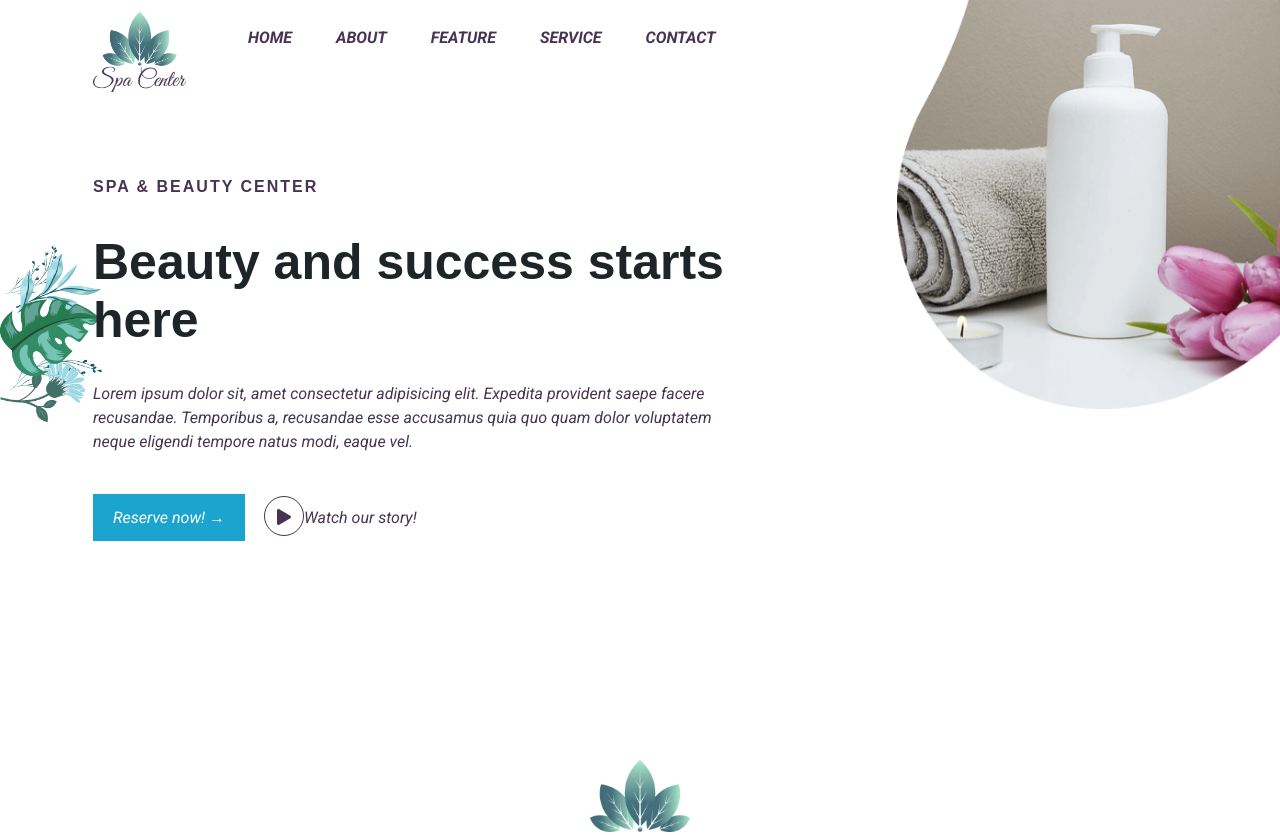
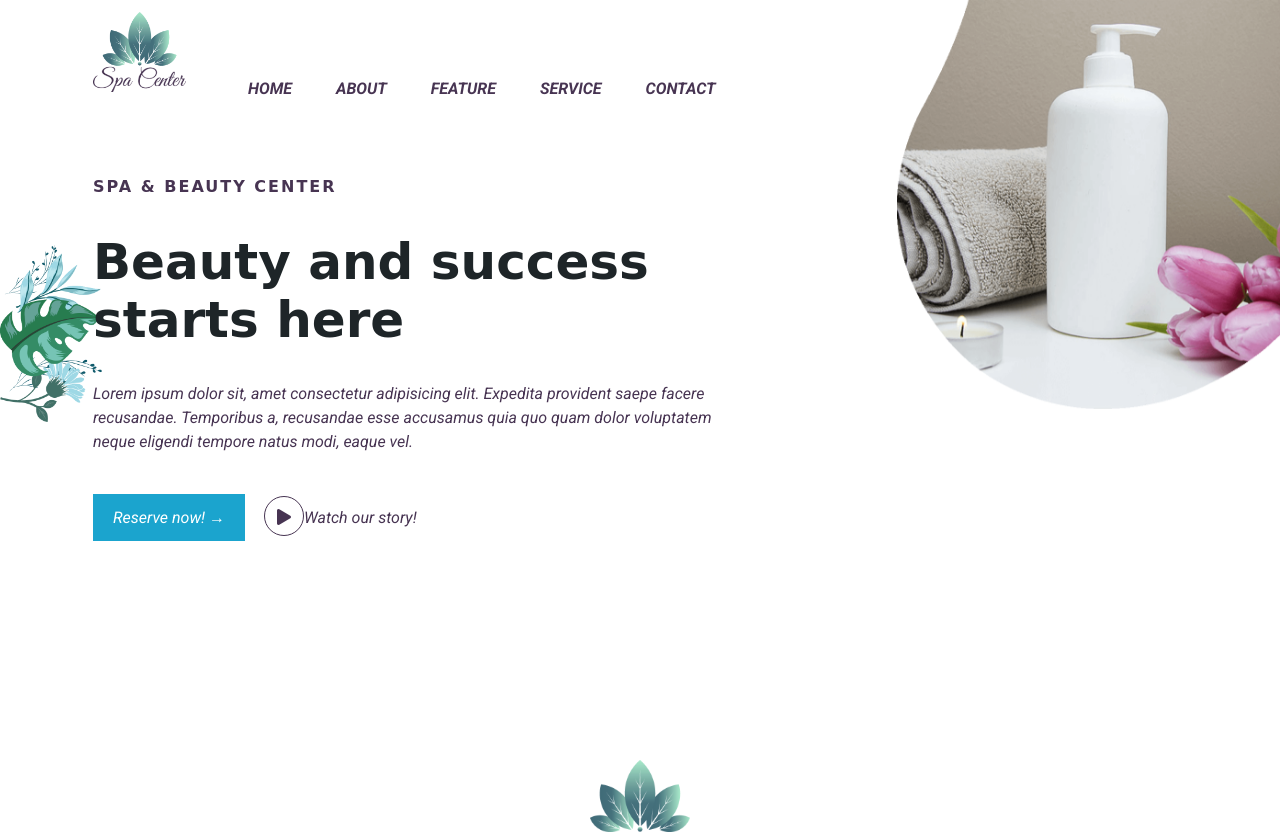
Before and after one commit to LukaszCiepichal/projekt-html-css-js-sass, a plain HTML site: page index.html in a window 1280 px wide. Shown: the top 835 px of the page. Drawn offline with Linux system fonts and the light colour scheme; a web font is replaced by a local one.

Commit message:
poprawki czcionek oraz menu mobilnego

```diff
--- a/index.html
+++ b/index.html
@@ -6,6 +6,8 @@
     <meta http-equiv="X-UA-Compatible" content="IE=edge">
     <meta name="viewport" content="width=device-width, initial-scale=1.0">
     <title>Project </title>
+    <link <link rel="preconnect" href="https://fonts.googleapis.com">
+    <link rel="preconnect" href="https://fonts.gstatic.com" crossorigin>
     <link
         href="https://fonts.googleapis.com/css2?family=Bellota+Text:ital,wght@1,300;1,400;1,700&family=Roboto:ital,wght@1,300;1,400;1,700&display=swap"
         rel="stylesheet">
--- a/scss/components/_inputs.scss
+++ b/scss/components/_inputs.scss
@@ -3,7 +3,7 @@ textarea,
 select {
     width: 100%;
     border: 0;
-    border-top: 1px solid #fff;
+    border-bottom: 1px solid #fff;
     background-color: $primary-color;
     display: inline-block;
     padding: 15px;
--- a/scss/layout/_nav.scss
+++ b/scss/layout/_nav.scss
@@ -57,8 +57,19 @@
 
 
         .menu {
-            @include menu-list;
-            background-color: $primary-color;
+            list-style: none;
+
+            .menu-item {
+                font-size: 50px;
+                text-transform: uppercase;
+                padding: 20px 0;
+                text-decoration: none;
+
+                a {
+                    color: #fff;
+                    text-decoration: none;
+                }
+            }
         }
 
     }
--- a/scss/utils/_variables.scss
+++ b/scss/utils/_variables.scss
@@ -1,7 +1,7 @@
 // Fonts
 
 $primary-font: 'Roboto', sans-serif;
-$secondary-font: 'Bellota', sans-serif;
+$secondary-font: 'Bellota Text', cursive;
 
 
 // Kolory
```
Also changed, not shown: css/style.css, 1 other file.
